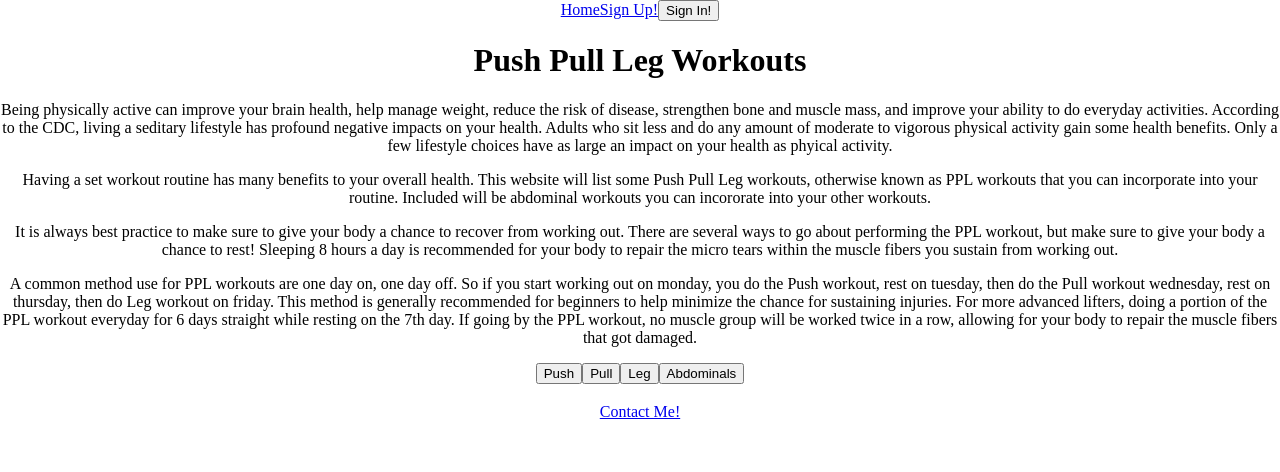
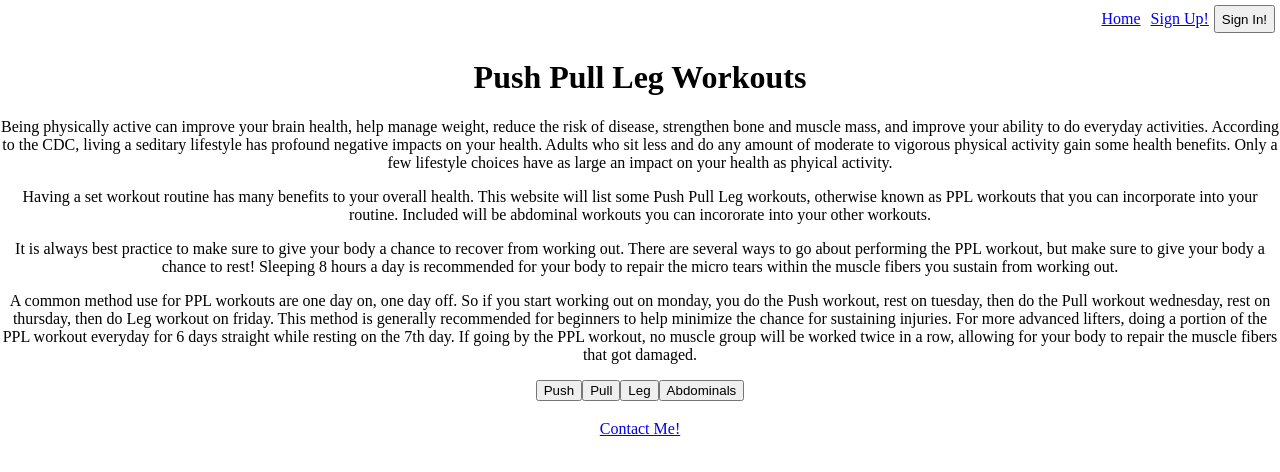
Before and after one commit to Codingisfun190/finalproject, a React (Create React App) app: page / in a window 1280 px wide. Shown: the top 472 px of the page. Built offline with nearby package versions, Linux system fonts and the light colour scheme.

Commit message:
made some css changes

```diff
--- a/src/App.css
+++ b/src/App.css
@@ -1,5 +1,19 @@
 body {
   text-align: center;
+}
+
+.nav-bar {
+  display: flex;
+  justify-content:flex-end;
+  padding: 5px;
+  /* margin: 5px; */
+}
+
+a {
+  /* display: flex;
+  align-content: space-between; */
+  padding: 5px;
+
 }
 
 .button-click {
@@ -7,3 +21,8 @@ body {
   flex-direction: row;
   justify-content: center;
 }
+
+.footer-href {
+  display: flex;
+  justify-content: center;
+}
```
